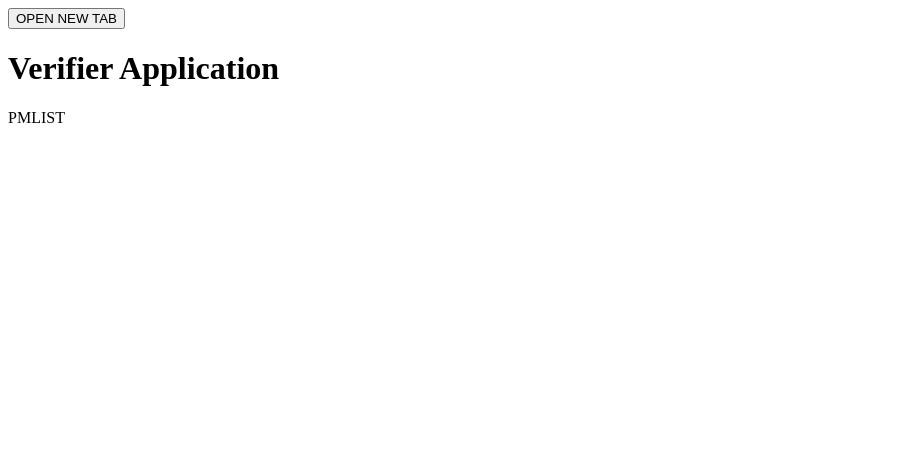
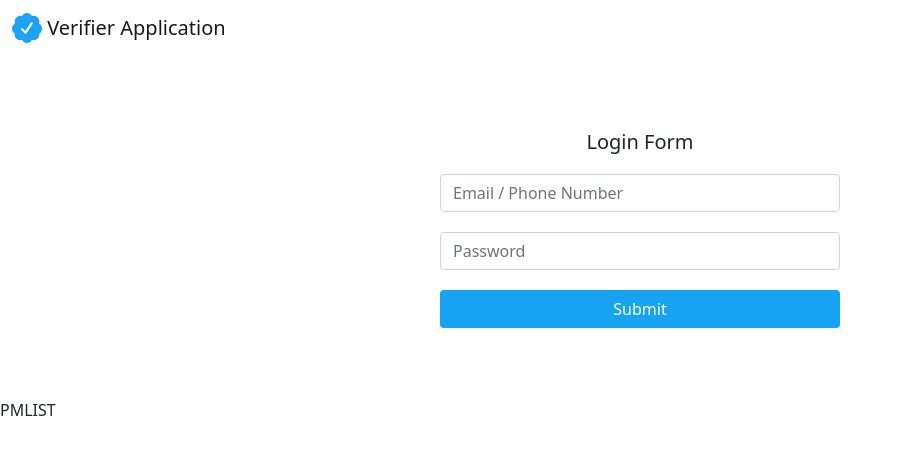
Before and after one commit to Anupam96786/UIDAI_Verifier, a Django app: page / in a window 1280 px wide. Shown: the top 455 px of the page, without its empty margins (0-902 px from the left). Run offline with Django 3.2, Linux system fonts and the light colour scheme; some libraries are stand-ins or nearby versions.

Commit message:
icons and styling

```diff
--- a/verifier/authentication/templates/index.html
+++ b/verifier/authentication/templates/index.html
@@ -7,51 +7,87 @@
     <meta http-equiv="X-UA-Compatible" content="IE=edge">
     <meta name="viewport" content="width=device-width, initial-scale=1.0">
     <title>Verifier</title>
-    <button onclick="openNewTab()">OPEN NEW TAB</button>
+    <link href="https://cdn.jsdelivr.net/npm/bootstrap@5.1.3/dist/css/bootstrap.min.css" rel="stylesheet"
+        integrity="sha384-1BmE4kWBq78iYhFldvKuhfTAU6auU8tT94WrHftjDbrCEXSU1oBoqyl2QvZ6jIW3" crossorigin="anonymous">
     <script src="https://code.jquery.com/jquery-3.6.0.js"
         integrity="sha256-H+K7U5CnXl1h5ywQfKtSj8PCmoN9aaq30gDh27Xc0jk=" crossorigin="anonymous"></script>
+    <script src="https://cdn.jsdelivr.net/npm/@popperjs/core@2.10.2/dist/umd/popper.min.js"
+        integrity="sha384-7+zCNj/IqJ95wo16oMtfsKbZ9ccEh31eOz1HGyDuCQ6wgnyJNSYdrPa03rtR1zdB"
+        crossorigin="anonymous"></script>
+    <script src="https://cdn.jsdelivr.net/npm/bootstrap@5.1.3/dist/js/bootstrap.min.js"
+        integrity="sha384-QJHtvGhmr9XOIpI6YVutG+2QOK9T+ZnN4kzFN1RtK3zEFEIsxhlmWl5/YESvpZ13"
+        crossorigin="anonymous"></script>
     <script src="{% static 'js/across-tabs.js'%}"></script>
-    <!--<script>
-        var SSO_DOMAIN="http://127.0.0.1:8000";
-        var SSO_URL="http://127.0.0.1:8000/sso";
-        var POPUP_SPECS="width=350,height=500";
-        var POPUP_NAME={
-            1:'_blank',// URL is loaded into a new window, or tab. This is default
-            2:'_parent',// - URL is loaded into the parent frame
-            3:'_self',// - URL replaces the current page
-            4:'_top',// - URL replaces any framesets that may be loaded
-            5:'login',// - The name of the window (Note: the name does not specify the title of the new window)
-        }
-        var callback=null;
-        function aadhaarInit(divname="aadhaar",apikey="",callbackfn=null){
-            callback=callbackfn;
-            // Check API-Key from Server
-            var aadhaar = document.getElementById(divname);
-            btn = document.createElement("button");
-            btn.innerHTML = "Aadhaar Login";
-            btn.onclick = function(){
-                loginWindow();
-            }
-            aadhaar.appendChild(btn);
-            return aadharWorkerFunction;
-        }
-        var aadharWorkerFunction = function(data){
-            // function verifier site can use to get data from aadhaar sso
-            console.log("aadharWorkerFunction",data);
-        }
-    </script>-->
 </head>
 
 <body>
-    <h1>Verifier Application</h1>
+	<nav class="navbar navbar-expand-lg navbar-light sticky-top" style="background-color: #ffffff;">
+		<div class="container-fluid">
+			<a class="navbar-brand" href="{%url 'index'%}">
+				<img src="{%static 'images/icon.png'%}" width="30" height="30" class="d-inline-block align-top" alt="">
+				Verifier Application
+			</a>
+		</div>
+	</nav>
+    <br>
+
+<style>
+.simple-login-container{
+    width:400px;
+    max-width:100%;
+    margin:50px auto;
+}
+.simple-login-container h2{
+    text-align:center;
+    font-size:20px;
+    margin-bottom: 20px;
+}
+.simple-login-container .row{
+    margin-bottom:20px;
+}
+.simple-login-container .btn-login{
+    background-color:#17a2f2;
+    color:#fff;
+    width:100%;
+}
+a{
+    color:#fff;
+}
+
+</style>
+<div class="simple-login-container">
+    <h2>Login Form</h2>
+    <div class="row">
+        <div class="col-md-12 form-group">
+            <input type="text" class="form-control" placeholder="Email / Phone Number">
+        </div>
+    </div>
+    <div class="row">
+        <div class="col-md-12 form-group">
+            <input type="password" placeholder="Password" class="form-control">
+        </div>
+    </div>
+    <div class="row">
+        <div class="col-md-12 form-group">
+            <input type="submit" class="btn btn-block btn-login" value="Submit">
+        </div>
+    </div>
+    <div class="row">
+        <div class="col-md-12 d-flex justify-content-center">
+            <div id="aadhaar"></div>
+        </div>
+    </div>
+</div>
+
+
+
     <div id="data"></div>
-    <div id="aadhaar"></div>
     <p>PMLIST</p>
     <div id='pm-list' style="display:inline-block;"></div>
     <script>
-
-        var SSO_DOMAIN = "http://127.0.0.1:8000";
-        var SSO_URL = "http://127.0.0.1:8000/sso";
+        var DEBUG = true;
+        var SSO_DOMAIN = "http://127.0.0.1:8000/";
+        var SSO_URL = "http://127.0.0.1:8000/sso/";
         var POPUP_SPECS = "width=350,height=500";
         var newTab,
             i = 0;
@@ -59,7 +95,25 @@
             allTabs = [],
             openedTabs = [],
             closedTabs = [];
-
+        function log(...args) {
+            if(DEBUG)console.log(args);
+        }
+        function showPMList() {
+            if(!DEBUG) return 0;
+            var list = '';
+            for (var i = 0; i < postMessageEvents.length; i++) {
+                var msg;
+                if (postMessageEvents[i].type === 'custom') {
+                    msg = 'Tab: <strong>' + postMessageEvents[i].id + '</strong> sent: ' + JSON.stringify(postMessageEvents[i].msg);
+                } else if (postMessageEvents[i].type === 'open') {
+                    msg = 'Tab: <strong>' + postMessageEvents[i].id + '</strong> opened';
+                } else if (postMessageEvents[i].type === 'close') {
+                    msg = 'Tab: <strong>' + postMessageEvents[i].id + '</strong> closed';
+                }
+                list += '<li>' + '<span>' + msg + '</span>' + '</li>';
+            }
+            document.getElementById('pm-list').innerHTML = list;
+        }
         function openNewTab(permissions = []) {
             var config = {
                 url: SSO_URL,
@@ -80,22 +134,6 @@
         function broadCastAll(data = 'Yo! Broadcasted Message from parent to ALL!') {
             parent.broadCastAll(data);
         }
-        function showPMList() {
-            var list = '';
-            for (var i = 0; i < postMessageEvents.length; i++) {
-                var msg;
-                if (postMessageEvents[i].type === 'custom') {
-                    msg = 'Tab: <strong>' + postMessageEvents[i].id + '</strong> sent: ' + JSON.stringify(postMessageEvents[i].msg);
-                } else if (postMessageEvents[i].type === 'open') {
-                    msg = 'Tab: <strong>' + postMessageEvents[i].id + '</strong> opened';
-                } else if (postMessageEvents[i].type === 'close') {
-                    msg = 'Tab: <strong>' + postMessageEvents[i].id + '</strong> closed';
-                }
-                list += '<li>' + '<span>' + msg + '</span>' + '</li>';
-            }
-
-            document.getElementById('pm-list').innerHTML = list;
-        }
         function onChildDisconnect(data) {
             data.type = 'close';
             postMessageEvents.push(data);
@@ -106,16 +144,27 @@
             postMessageEvents.push(data);
             showPMList();
         }
+        var permission_request = false;
         function onChildCommunication(data) {
-            console.log('onChildCommunication', JSON.stringify(data));
+            log('onChildCommunication', data.msg);
+            msg=data.msg;
+            if(msg.head=="sendPermissions"){
+                if(AADHAR_INIT){
+                    broadCastAll(AADHAR_INIT['permissions']);
+                }
+                else{
+                    permission_request = true;
+                }
+            }
+            else if(msg.head=="data"){
+                document.getElementById("data").innerHTML = JSON.stringify(msg.body);
+            }
             data.type = 'custom';
             postMessageEvents.push(data);
             showPMList();
         }
         function onPollingCallback() {
-            allTabs = parent.getAllTabs();
-            openedTabs = parent.getOpenedTabs();
-            closedTabs = parent.getClosedTabs();
+            // log('onPollingCallback');
         }
         var parent = new AcrossTabs.default.Parent({
             onHandshakeCallback: onHandshakeCallback,
@@ -125,7 +174,6 @@
         });
     </script>
     <script>
-        var DEBUG = true;
         var DATA = {
             'vid': '',
             'personal_data': {
@@ -148,12 +196,12 @@
             },
             'photo': '',
         };
-        var AADHAR_INIT = {};
+        var AADHAR_INIT = null;
         aadhaarInit = function (
             apikey = "",
             divname = "aadhaar",
             permissions = ['vid', 'personal_data', 'address', 'photo'],
-            callbackfn = null) {
+            BTN_CLASS = "btn btn-warning") {
             INIT_REQ = {
                 'divname': divname,
                 'apikey': apikey,
@@ -162,9 +210,9 @@
             }
             // check API-Key, window.location.href and permissions access from SSO Server registration.
             // if all is ok then create AADHAR BUTTON
-            console.log("AADHAR_INIT", JSON.stringify(INIT_REQ));
+            log("AADHAR_INIT", JSON.stringify(INIT_REQ));
             $.ajax({
-                url: SSO_DOMAIN + "/user/api/check_permission/",
+                url: SSO_DOMAIN + "user/api/check_permission/",
                 type: "POST",
                 data: INIT_REQ,
                 success: function (data) {
@@ -173,11 +221,13 @@
                         return 0;
                     }
                     else {
-                        console.log("AADHAR_INIT SUCCESS", data);
+                        log("AADHAR_INIT SUCCESS", data);
                         permissions = data['permissions']
                         var aadhaar = document.getElementById(divname);
                         btn = document.createElement("button");
-                        btn.innerHTML = "Aadhaar Login";
+                        btn.setAttribute("id", "aadhaar-btn");
+                        btn.setAttribute("class",BTN_CLASS);
+                        btn.innerHTML = "Login with Aadhaar";
                         btn.onclick = function () {
                             openNewTab();
                         }
@@ -185,42 +235,38 @@
                         AADHAR_INIT = {
                             'divname': divname,
                             'apikey': apikey,
-                            'callbackfn': callbackfn,
                             'permissions': permissions,
                             'origin': window.location.href,
                         }
-                        permissionsobj = {
-                            "head": "permissions",
-                            "body": permissions,
+                        if(permission_request){
+                            broadCastAll({head:"permissions","body":AADHAR_INIT['permissions']});
                         }
                     }
                 },
                 error: function (data) {
-                    console.log("AADHAR_INIT FAIL", data);
+                    log("AADHAR_INIT FAIL", data);
                 }
             });
             // RETURN WORKERS TO CALL
             var aadharWorkerFunction = {
                 'getChild': function (data) {
                     if (!DEBUG) return 0;// NOT FOR PRODUCTION
-                    console.log("aadharWorkerFunction - getChild", data);
+                    log("aadharWorkerFunction - getChild", data);
                 },
                 'getData': function (permissions = permissions) {
-                    console.log("aadharWorkerFunction - getData", permissions);
+                    log("aadharWorkerFunction - getData", permissions);
                 }
             }
             return aadharWorkerFunction;
         }
     </script>
     <script defer>
-        callbackfn = (data) => console.log("callbackfn", data);
         aadharWorker = aadhaarInit(
             apikey = "hbc-podoih-0019kx",
             divname = "aadhaar",
             permissions = ['vid', 'personal_data', 'address', 'photo'],
-            callbackfn = callbackfn
         );
-        // var aadharBtn = aadhaarInit("app-key","aadhaar", ["vid", "personal_data", "address", "photo"],callbackfn);
+        // var aadharBtn = aadhaarInit("app-key","aadhaar", ["vid", "personal_data", "address", "photo"]);
     </script>
 </body>
 
--- a/verifier/authentication/urls.py
+++ b/verifier/authentication/urls.py
@@ -1,6 +1,10 @@
 from django.urls import path
+from django.conf.urls import include,url
 from . import views
+from django.views.generic import TemplateView, RedirectView
 
 urlpatterns = [
-    path('', views.index),
+    path('', views.index,name='index'),
+    path('sw.js', TemplateView.as_view(template_name='sw.js', content_type='application/x-javascript')),
+    url(r'^favicon\.ico$',RedirectView.as_view(url='/static/images/favicon.ico')),
 ]
```
Also changed, not shown: verifier/static/images/favicon.ico (added), verifier/static/images/icon.png (added), 2 other files.
